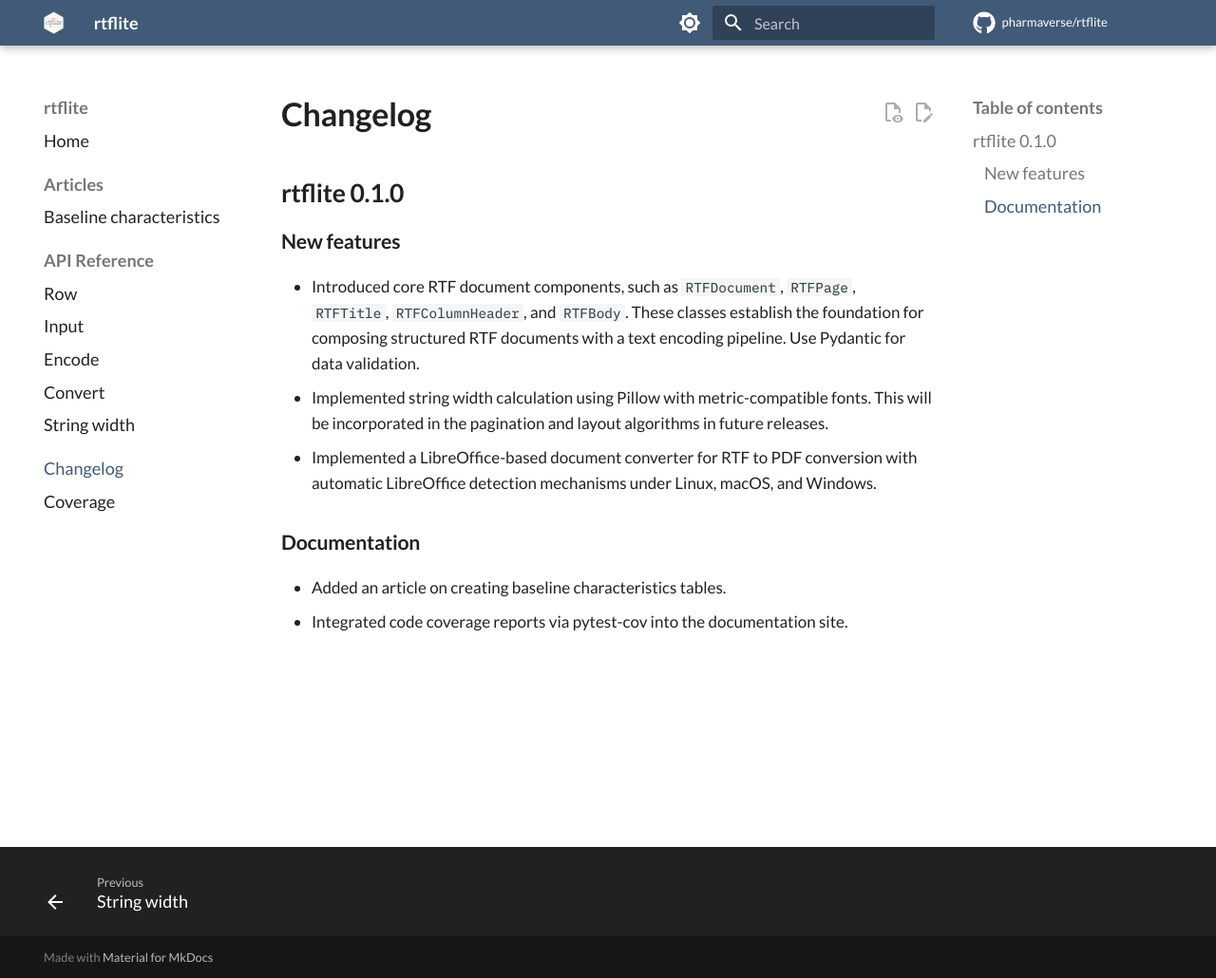
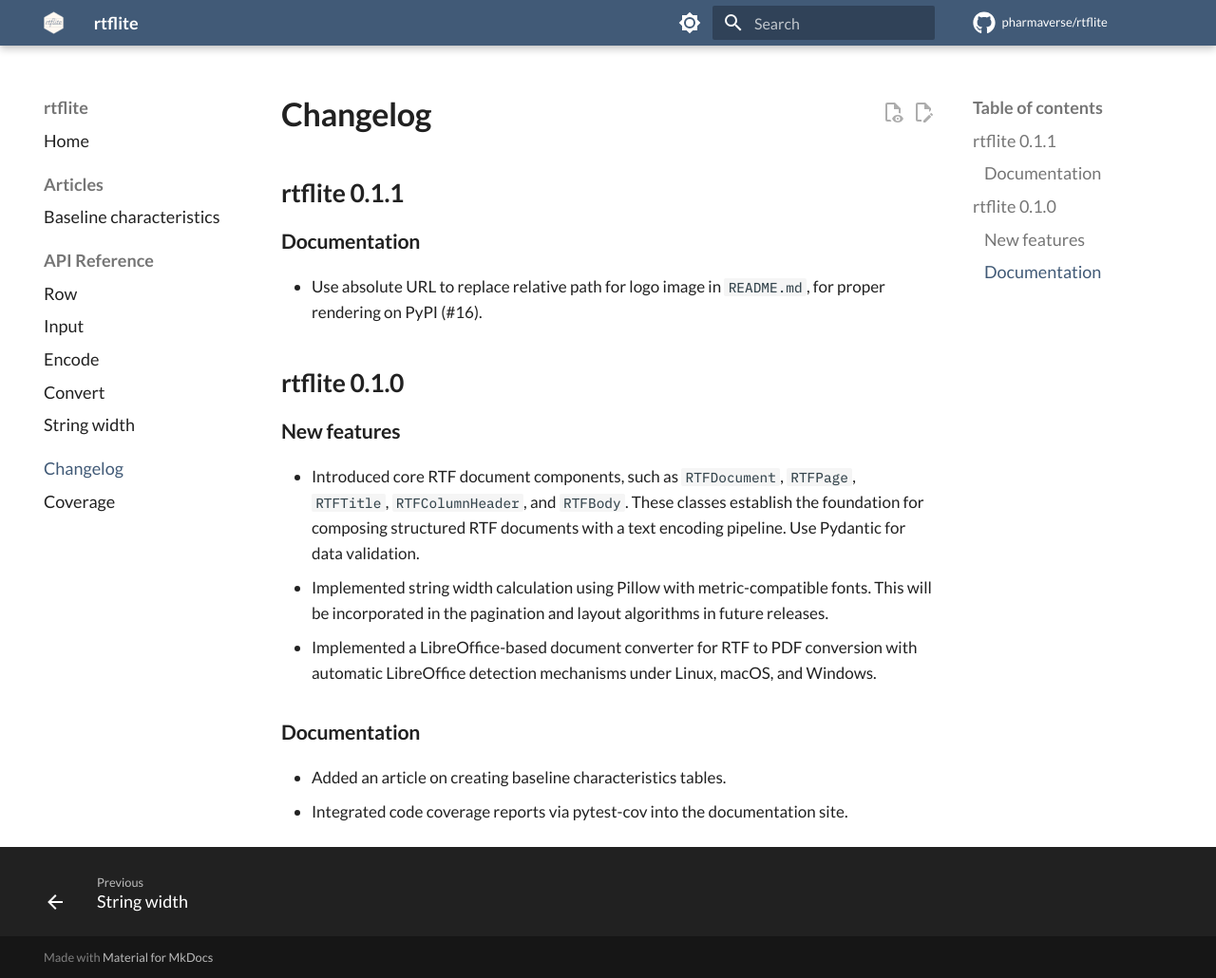
Before and after one commit to pharmaverse/rtflite, an MkDocs documentation site: the page built from docs/changelog.md, in a window 1280 px wide and 1030 px high. Shown: the whole window at 95% size. Built offline with MkDocs 1.6.1 and Material for MkDocs 9.7.7, drawn with Linux system fonts in a browser that asks for light colours; comment, search, counter and statistics services are not loaded.

Commit message:
Update changelog for v0.1.1

```diff
--- a/docs/changelog.md
+++ b/docs/changelog.md
@@ -1,4 +1,11 @@
 # Changelog
+
+## rtflite 0.1.1
+
+### Documentation
+
+- Use absolute URL to replace relative path for logo image in `README.md`,
+  for proper rendering on PyPI (#16).
 
 ## rtflite 0.1.0
 
```
Also changed, not shown: CHANGELOG.md (+7 -0 lines).
